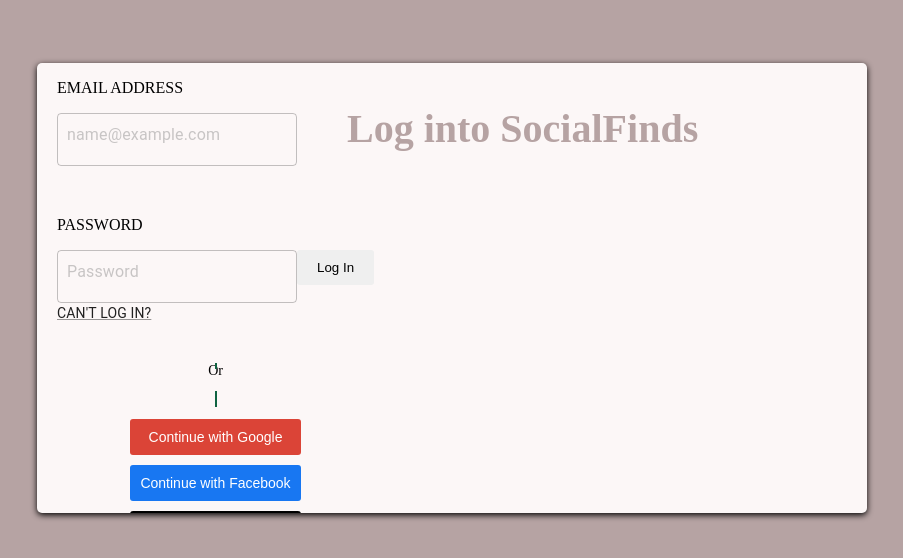
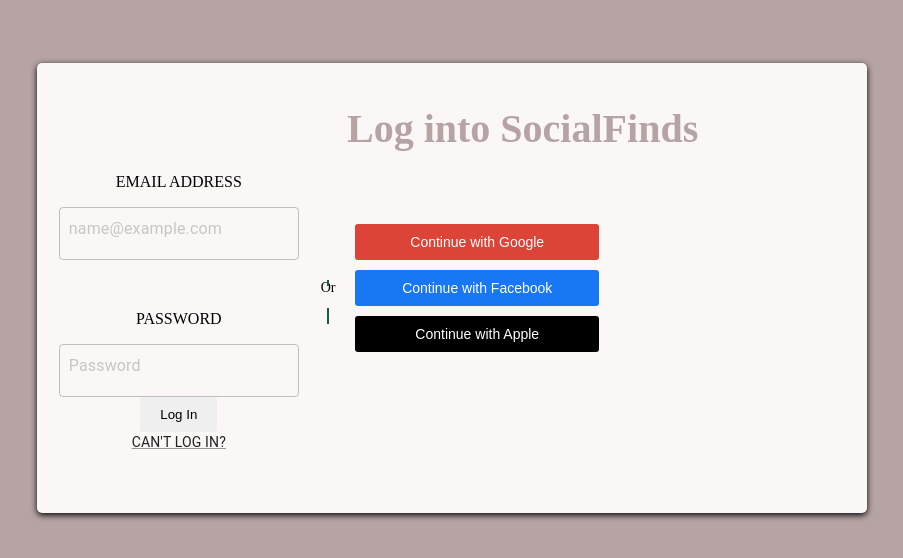
Before and after one commit to TBD15/version1, a React app: page / in a window 1280 px wide. Shown: the part 112-670 px from the top of the page, without its empty margins (188-1091 px from the left). Built offline with nearby package versions, Linux system fonts and the light colour scheme.

Commit message:
fixing the form and button to be below the header

```diff
--- a/client/pages/components/SignInBox/SignInBox.module.scss
+++ b/client/pages/components/SignInBox/SignInBox.module.scss
@@ -44,13 +44,15 @@
 .logincontent {
   display: flex;
   align-items: center;
-  justify-content: center;
-  flex-direction: column;
+  justify-content: space-evenly;
+  flex-direction: row;
 }
 
 .loginform {
   flex: 1;
   padding: 20px;
+  text-align: center;
+  flex-direction: column;
 
   p {
     font-size: 16px;
```
